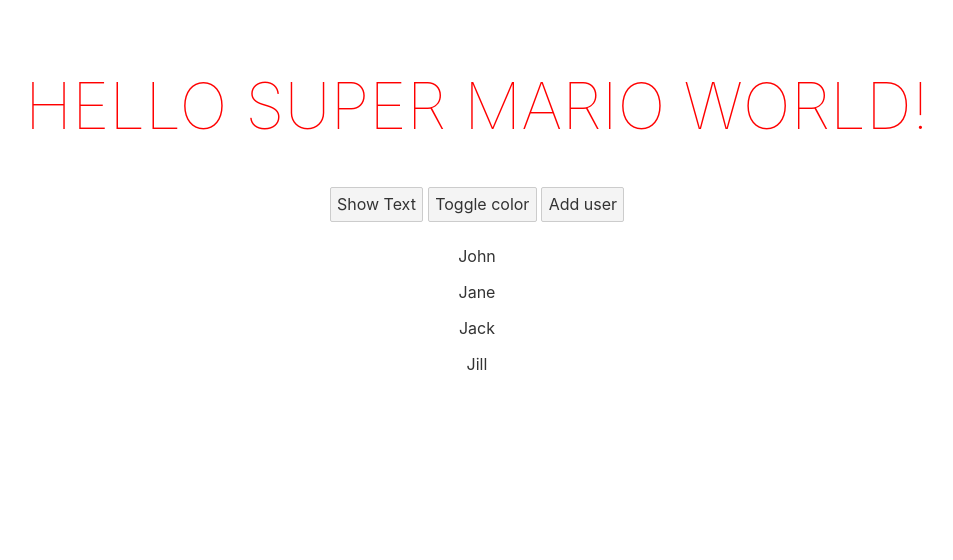
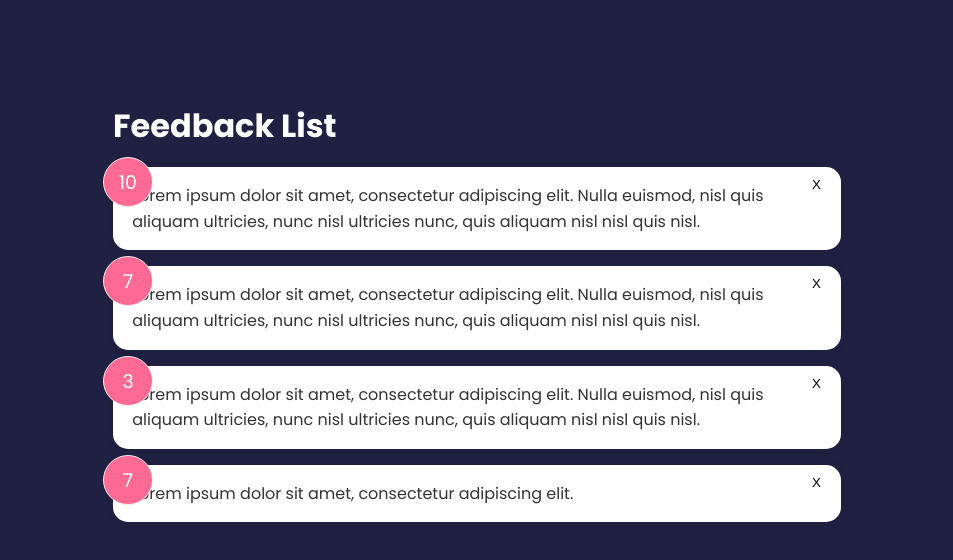
Before and after one commit to derrickmstrong/feedbackapp, a Svelte app: page / in a window 1280 px wide. Shown: the top 560 px of the page, without its empty margins (163-1116 px from the left). Built offline with nearby package versions, Linux system fonts and the light colour scheme.

Commit message:
Cleanup; Add FeedbackList component; Add FeedbackItem component;

```diff
--- a/public/global.css
+++ b/public/global.css
@@ -1,63 +1,24 @@
-html, body {
-	position: relative;
-	width: 100%;
-	height: 100%;
+@import url('https://fonts.googleapis.com/css2?family=Poppins:wght@400;600;700&display=swap');
+
+* {
+	box-sizing: border-box;
+	margin: 0;
+	padding: 0;
 }
 
 body {
-	color: #333;
-	margin: 0;
-	padding: 8px;
-	box-sizing: border-box;
-	font-family: -apple-system, BlinkMacSystemFont, "Segoe UI", Roboto, Oxygen-Sans, Ubuntu, Cantarell, "Helvetica Neue", sans-serif;
+	font-family: 'Poppins', sans-serif;
+	background-color: #202142;
+	line-height: 1.6;
+	color: #fff;
 }
 
-a {
-	color: rgb(0,100,200);
-	text-decoration: none;
+ul {
+	list-style: none;
 }
 
-a:hover {
-	text-decoration: underline;
+.container {
+	max-width: 768px;
+	margin: 100px auto;
+	padding: 0 20px;
 }
-
-a:visited {
-	color: rgb(0,80,160);
-}
-
-label {
-	display: block;
-}
-
-input, button, select, textarea {
-	font-family: inherit;
-	font-size: inherit;
-	-webkit-padding: 0.4em 0;
-	padding: 0.4em;
-	margin: 0 0 0.5em 0;
-	box-sizing: border-box;
-	border: 1px solid #ccc;
-	border-radius: 2px;
-}
-
-input:disabled {
-	color: #ccc;
-}
-
-button {
-	color: #333;
-	background-color: #f4f4f4;
-	outline: none;
-}
-
-button:disabled {
-	color: #999;
-}
-
-button:not(:disabled):active {
-	background-color: #ddd;
-}
-
-button:focus {
-	border-color: #666;
-}
--- a/src/App.svelte
+++ b/src/App.svelte
@@ -1,70 +1,34 @@
 <script>
-	export let dest;
-	let firstName = 'Super';
-	let lastName = 'Mario';
-	let color = 'red';
-	let showText = false;
-	// create an array of 4 objects of users
-	let users = [
-		{ id: 1, name: 'John' },
-		{ id: 2, name: 'Jane' },
-		{ id: 3, name: 'Jack' },
-		{ id: 4, name: 'Jill' }
-	];
+    import FeedbackList from "./components/FeedbackList.svelte";
 
-	$: fullName = firstName + ' ' + lastName;
+	let feedback = [
+		{
+			id: 1,
+			rating: 10,
+			text: "Lorem ipsum dolor sit amet, consectetur adipiscing elit. Nulla euismod, nisl quis aliquam ultricies, nunc nisl ultricies nunc, quis aliquam nisl nisl quis nisl."
+		},
+		{
+			id: 2,
+			rating: 7,
+			text: "Lorem ipsum dolor sit amet, consectetur adipiscing elit. Nulla euismod, nisl quis aliquam ultricies, nunc nisl ultricies nunc, quis aliquam nisl nisl quis nisl."
+		},
+		{
+			id: 3,
+			rating: 3,
+			text: "Lorem ipsum dolor sit amet, consectetur adipiscing elit. Nulla euismod, nisl quis aliquam ultricies, nunc nisl ultricies nunc, quis aliquam nisl nisl quis nisl."
+		},
+		{
+			id: 4,
+			rating: 7,
+			text: "Lorem ipsum dolor sit amet, consectetur adipiscing elit."
+		}
+	]
 
-	const toggleColor = () => {
-		color = color === 'red' ? 'blue' : 'red';
-	};
-
-	const toggleText = () => {
-		showText = !showText;
-	};
-
-	// add user
-	const addUser = () => {
-		users = [...users, { id: 5, name: 'Jay' }];
-	};
 </script>
 
-<main>
-	<h1 style="color:{color}">Hello {fullName} {dest}!</h1>
-	<button on:click={toggleText}>
-		{#if showText}
-			Hide Text
-		{:else}
-			Show Text
-		{/if}
-	</button>
-	<button on:click={toggleColor}>Toggle color</button>
-	<button on:click={addUser}>Add user</button>
-	{#if showText}
-		<p>Visit the <a href="https://svelte.dev/tutorial">Svelte tutorial</a> to learn how to build Svelte apps.</p>
-	{/if}
-	{#each users as user (user.id)}
-		<p>{user.name}</p>
-	{/each}
+<main class="container">
+	<FeedbackList feedback={feedback} />
 </main>
 
 <style>
-	main {
-		text-align: center;
-		padding: 1em;
-		max-width: 240px;
-		margin: 0 auto;
-	}
-
-	h1 {
-		color: #ff3e00;
-		text-transform: uppercase;
-		font-size: 4em;
-		font-weight: 100;
-	}
-
-	@media (min-width: 640px) {
-		main {
-			max-width: none;
-		}
-	}
 </style>
--- /dev/null
+++ b/src/components/Card.svelte
@@ -0,0 +1,15 @@
+<div class="card">
+    <slot></slot>
+</div>
+
+<style>
+    .card {
+        background-color: #fff;
+        border-radius: 15px;
+        box-shadow: 0 0 10px rgba(0, 0, 0, 0.1);
+        padding: 1rem 1.2rem;
+        margin: 1rem 0;
+        position: relative;
+        color: #333;
+    }
+</style>
--- /dev/null
+++ b/src/components/FeedbackItem.svelte
@@ -0,0 +1,43 @@
+<script>
+    import Card from "./Card.svelte";
+
+    export let id;
+    export let rating;
+    export let text;
+
+    const handleDelete = (id) => {
+        console.log(id);
+    }
+</script>
+
+<Card>
+    <div class="num-display">{rating}</div>
+    <p class="text-display">{text}</p>
+    <button on:click={handleDelete(id)} class="close">X</button>
+</Card>
+
+<style>
+  .num-display {
+    position: absolute;
+    top: -10px;
+    left: -10px;
+    width: 50px;
+    height: 50px;
+    background: #ff6a95;
+    color: #fff;
+    border: 1px #eee solid;
+    border-radius: 50%;
+    padding: 10px;
+    text-align: center;
+    font-size: 19px;
+  }
+
+  .close {
+    position: absolute;
+    top: 10px;
+    right: 20px;
+    cursor: pointer;
+    background: none;
+    border: none;
+  }
+</style>
--- /dev/null
+++ b/src/components/FeedbackList.svelte
@@ -0,0 +1,13 @@
+<script>
+    import FeedbackItem from "./FeedbackItem.svelte";
+
+export let feedback = [];
+console.log(feedback);
+</script>
+
+<h1>Feedback List</h1>
+<ul>
+    {#each feedback as { id, rating, text } (id)}
+        <FeedbackItem {id} {rating} {text} />
+    {/each}
+</ul>
--- a/src/main.js
+++ b/src/main.js
@@ -2,9 +2,7 @@
 
 const app = new App({
 	target: document.body,
-	props: {
-		dest: 'world'
-	}
+	props: {}
 });
 
 export default app;
```
